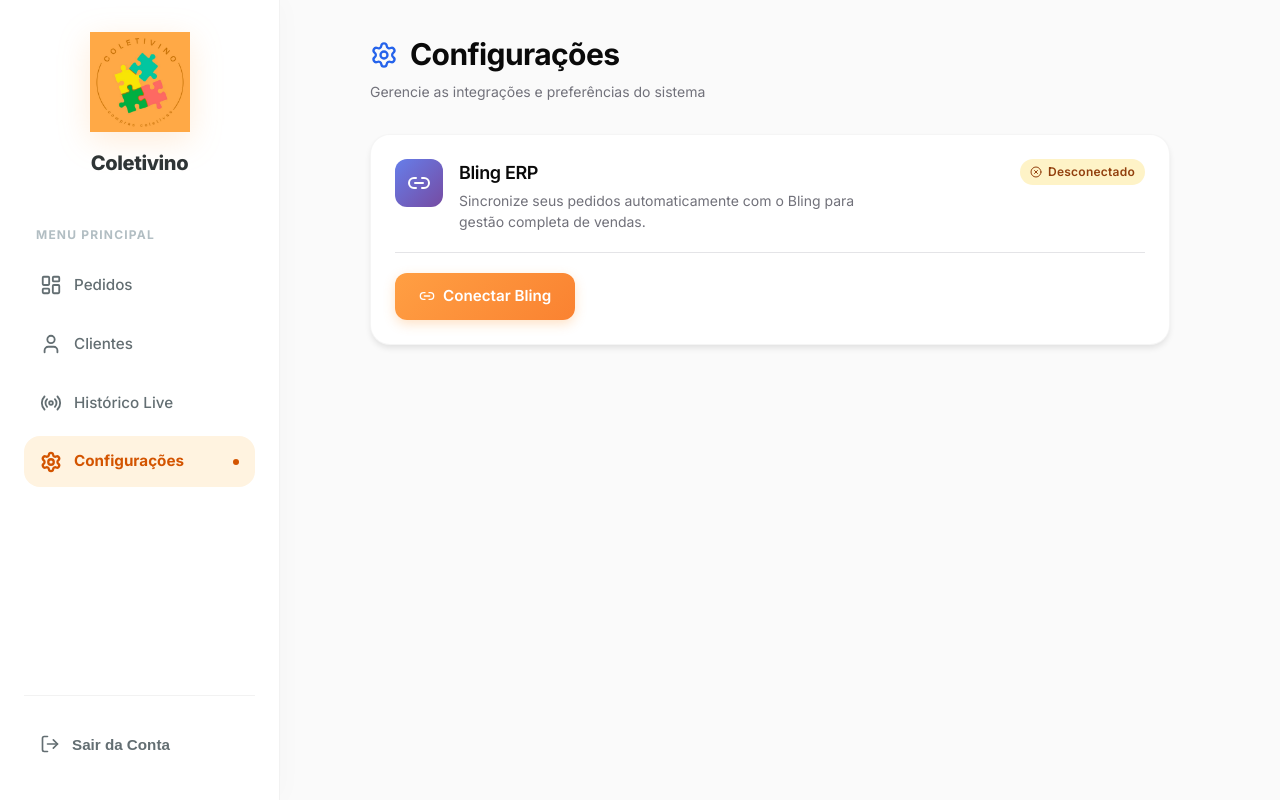
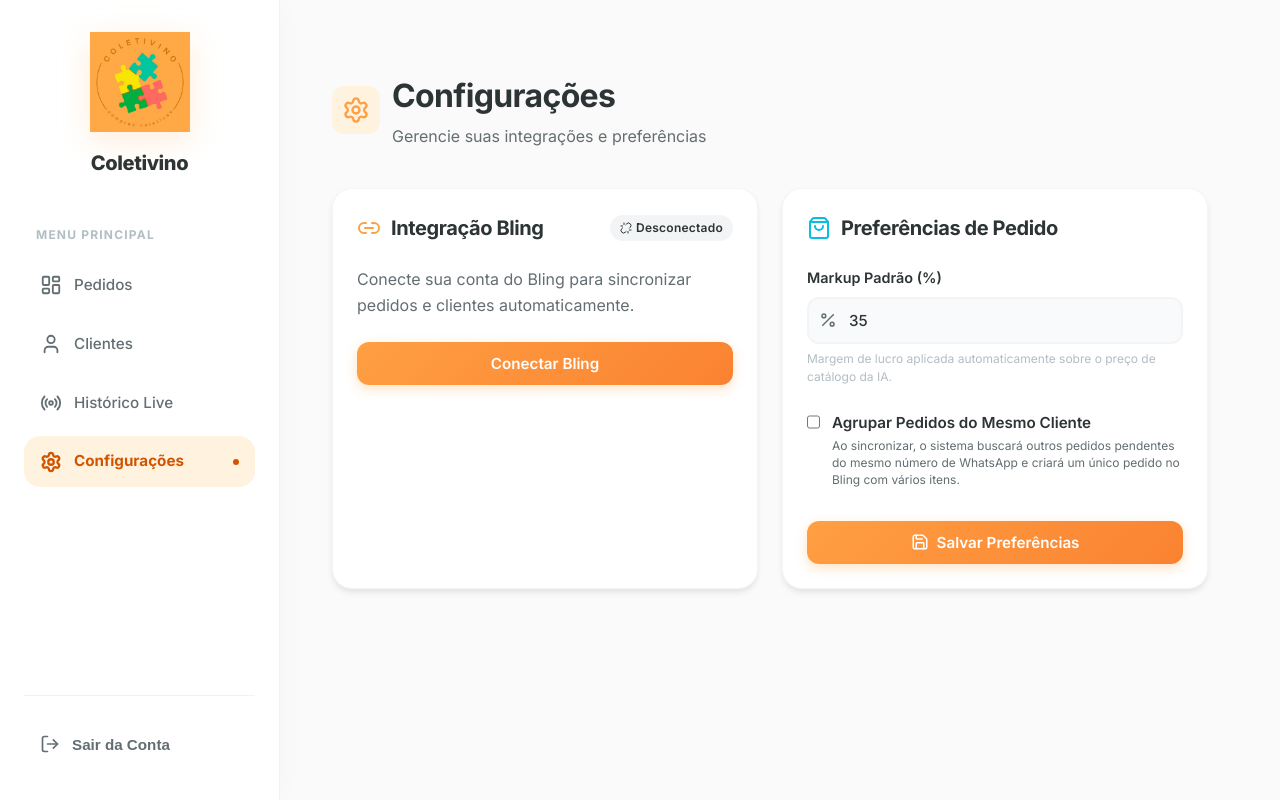
Before and after one commit to gsPatrick/api-integromet, a Next.js app in the folder frontend-dashboard/: page /configuracoes in a window 1280 px wide. Built offline with nearby package versions, Linux system fonts and the light colour scheme; no server answers.

Commit message:
fix: force update settings page with new features

```diff
--- a/frontend-dashboard/src/app/configuracoes/page.js
+++ b/frontend-dashboard/src/app/configuracoes/page.js
@@ -1,147 +1,175 @@
 'use client';
 
 import { useState, useEffect } from 'react';
+import { Settings, CheckCircle, XCircle, Link2, Unlink, Loader2, Save, ShoppingBag, Percent } from 'lucide-react';
 import api from '../../services/api';
-import { Settings, Link2, Unlink, CheckCircle, XCircle, Loader2 } from 'lucide-react';
 
-export default function SettingsPage() {
-    const [blingConnected, setBlingConnected] = useState(false);
+export default function ConfigPage() {
+    const [status, setStatus] = useState({ connected: false, message: 'Verificando...' });
+    const [settings, setSettings] = useState({
+        markup_percentage: 35,
+        group_orders: false
+    });
     const [loading, setLoading] = useState(true);
+    const [saving, setSaving] = useState(false);
 
     useEffect(() => {
         checkStatus();
+        fetchSettings();
     }, []);
 
     const checkStatus = async () => {
+        // Mock check (replace with real one if available)
+        setStatus({ connected: false, message: 'Não verificado' });
+    };
+
+    const fetchSettings = async () => {
         try {
-            const response = await api.get('/integrations/status');
-            setBlingConnected(response.data.blingConnected);
+            const res = await api.get('/settings');
+            // Ensure values are correct types
+            setSettings({
+                markup_percentage: Number(res.data.markup_percentage || 35),
+                group_orders: res.data.group_orders === true || res.data.group_orders === 'true'
+            });
         } catch (error) {
-            console.error('Failed to check status:', error);
+            console.error('Failed to fetch settings', error);
         } finally {
             setLoading(false);
         }
     };
 
-    const handleDisconnect = async () => {
-        if (!confirm('Tem certeza que deseja desconectar do Bling?')) return;
+    const handleSaveSettings = async () => {
+        setSaving(true);
         try {
-            setLoading(true);
-            await api.delete('/auth/bling/disconnect');
-            setBlingConnected(false);
+            await api.put('/settings', settings);
+            alert('Configurações salvas!');
         } catch (error) {
-            alert('Erro ao desconectar.');
+            alert('Erro ao salvar.');
         } finally {
-            setLoading(false);
+            setSaving(false);
         }
     };
 
-    const getBlingAuthUrl = () => {
-        return `${api.defaults.baseURL}/auth/bling/start`;
+    const connectBling = () => {
+        const clientId = '681206d1945f8f81504505527a00a29447280387';
+        const redirectUri = 'https://n8n-apintegromat.r954jc.easypanel.host/setup/bling';
+        const state = '123';
+        window.location.href = `https://www.bling.com.br/Api/v3/oauth/authorize?response_type=code&client_id=${clientId}&state=${state}&redirect_uri=${redirectUri}`;
     };
 
     return (
-        <div style={{ maxWidth: '800px', margin: '0 auto' }}>
-            {/* Header */}
-            <div style={{ marginBottom: '32px' }}>
-                <h1 style={{
-                    fontSize: '1.875rem',
-                    fontWeight: 700,
-                    color: '#0a0a0a',
-                    marginBottom: '4px',
-                    display: 'flex',
-                    alignItems: 'center',
-                    gap: '12px'
-                }}>
-                    <Settings size={28} color="#2563eb" />
-                    Configurações
-                </h1>
-                <p style={{ color: '#71717a', fontSize: '0.875rem' }}>
-                    Gerencie as integrações e preferências do sistema
-                </p>
+        <div style={{ padding: '40px', maxWidth: '1200px', margin: '0 auto' }}>
+            <div style={{ marginBottom: '40px', display: 'flex', alignItems: 'center', gap: '12px' }}>
+                <div style={{ width: '48px', height: '48px', borderRadius: '12px', background: '#fff3e0', display: 'flex', alignItems: 'center', justifyContent: 'center' }}>
+                    <Settings size={28} color="#ff9f43" />
+                </div>
+                <div>
+                    <h1 style={{ fontSize: '2rem', marginBottom: '4px' }}>Configurações</h1>
+                    <p style={{ color: '#636e72' }}>Gerencie suas integrações e preferências</p>
+                </div>
             </div>
 
-            {/* Bling Integration Card */}
-            <div className="card" style={{ padding: '24px' }}>
-                <div style={{
-                    display: 'flex',
-                    justifyContent: 'space-between',
-                    alignItems: 'flex-start',
-                    marginBottom: '20px'
-                }}>
-                    <div style={{ display: 'flex', gap: '16px', alignItems: 'flex-start' }}>
-                        {/* Logo */}
-                        <div style={{
-                            width: '48px',
-                            height: '48px',
-                            background: 'linear-gradient(135deg, #667eea 0%, #764ba2 100%)',
-                            borderRadius: '12px',
-                            display: 'flex',
-                            alignItems: 'center',
-                            justifyContent: 'center'
-                        }}>
-                            <Link2 size={24} color="white" />
+            <div style={{ display: 'grid', gridTemplateColumns: 'repeat(auto-fit, minmax(300px, 1fr))', gap: '24px' }}>
+
+                {/* BLING CARD */}
+                <div className="card" style={{ padding: '24px' }}>
+                    <div style={{ display: 'flex', alignItems: 'center', justifyContent: 'space-between', marginBottom: '24px' }}>
+                        <div style={{ display: 'flex', alignItems: 'center', gap: '10px' }}>
+                            <Link2 size={24} color="#ff9f43" />
+                            <h2 style={{ fontSize: '1.25rem' }}>Integração Bling</h2>
                         </div>
+                        {status.connected ? (
+                            <span className="badge badge-green">
+                                <CheckCircle size={12} /> Conectado
+                            </span>
+                        ) : (
+                            <span className="badge badge-gray">
+                                <Unlink size={12} /> Desconectado
+                            </span>
+                        )}
+                    </div>
 
-                        <div>
-                            <h2 style={{ fontSize: '1.125rem', fontWeight: 600, color: '#0a0a0a', marginBottom: '4px' }}>
-                                Bling ERP
-                            </h2>
-                            <p style={{ color: '#71717a', fontSize: '0.875rem', maxWidth: '400px' }}>
-                                Sincronize seus pedidos automaticamente com o Bling para gestão completa de vendas.
-                            </p>
+                    <p style={{ color: '#636e72', marginBottom: '24px', lineHeight: 1.6 }}>
+                        Conecte sua conta do Bling para sincronizar pedidos e clientes automaticamente.
+                    </p>
+
+                    <button
+                        onClick={connectBling}
+                        className="btn btn-primary"
+                        style={{ width: '100%' }}
+                    >
+                        {loading ? <Loader2 className="animate-spin" /> : 'Conectar Bling'}
+                    </button>
+                </div>
+
+                {/* SYSTEM PREFERENCES (NEW) */}
+                <div className="card" style={{ padding: '24px' }}>
+                    <div style={{ display: 'flex', alignItems: 'center', justifyContent: 'space-between', marginBottom: '24px' }}>
+                        <div style={{ display: 'flex', alignItems: 'center', gap: '10px' }}>
+                            <ShoppingBag size={24} color="#0abde3" />
+                            <h2 style={{ fontSize: '1.25rem' }}>Preferências de Pedido</h2>
                         </div>
                     </div>
 
-                    {/* Status Badge */}
-                    {!loading && (
-                        <span
-                            className={blingConnected ? 'badge badge-green' : 'badge badge-yellow'}
-                            style={{ display: 'inline-flex', alignItems: 'center', gap: '6px' }}
+                    <div style={{ display: 'flex', flexDirection: 'column', gap: '24px' }}>
+
+                        {/* Markup Input */}
+                        <div>
+                            <label style={{ display: 'block', fontSize: '0.9rem', fontWeight: 600, marginBottom: '8px', color: '#2d3436' }}>
+                                Markup Padrão (%)
+                            </label>
+                            <div style={{ position: 'relative' }}>
+                                <Percent size={18} style={{ position: 'absolute', left: '12px', top: '50%', transform: 'translateY(-50%)', color: '#636e72' }} />
+                                <input
+                                    type="number"
+                                    className="input"
+                                    style={{ paddingLeft: '40px' }}
+                                    value={settings.markup_percentage}
+                                    onChange={(e) => setSettings({ ...settings, markup_percentage: e.target.value })}
+                                    placeholder="35"
+                                />
+                            </div>
+                            <p style={{ fontSize: '0.75rem', color: '#b2bec3', marginTop: '6px' }}>
+                                Margem de lucro aplicada automaticamente sobre o preço de catálogo da IA.
+                            </p>
+                        </div>
+
+                        {/* Group Orders Toggle */}
+                        <div style={{ display: 'flex', alignItems: 'flex-start', gap: '12px' }}>
+                            <input
+                                type="checkbox"
+                                id="groupOrders"
+                                checked={settings.group_orders}
+                                onChange={(e) => setSettings({ ...settings, group_orders: e.target.checked })}
+                                style={{ width: '20px', height: '20px', marginTop: '2px', accentColor: '#ff9f43', cursor: 'pointer' }}
+                            />
+                            <div>
+                                <label htmlFor="groupOrders" style={{ fontSize: '0.95rem', fontWeight: 600, color: '#2d3436', cursor: 'pointer' }}>
+                                    Agrupar Pedidos do Mesmo Cliente
+                                </label>
+                                <p style={{ fontSize: '0.75rem', color: '#636e72', marginTop: '4px', lineHeight: 1.4 }}>
+                                    Ao sincronizar, o sistema buscará outros pedidos pendentes do mesmo número de WhatsApp e criará um único pedido no Bling com vários itens.
+                                </p>
+                            </div>
+                        </div>
+
+                        <button
+                            onClick={handleSaveSettings}
+                            className="btn btn-primary"
+                            style={{ width: '100%', marginTop: '8px' }}
+                            disabled={saving}
                         >
-                            {blingConnected ? (
+                            {saving ? <Loader2 className="animate-spin" /> : (
                                 <>
-                                    <CheckCircle size={12} />
-                                    Conectado
-                                </>
-                            ) : (
-                                <>
-                                    <XCircle size={12} />
-                                    Desconectado
+                                    <Save size={18} />
+                                    Salvar Preferências
                                 </>
                             )}
-                        </span>
-                    )}
+                        </button>
+
+                    </div>
                 </div>
 
-                {/* Actions */}
-                <div style={{
-                    display: 'flex',
-                    gap: '12px',
-                    paddingTop: '20px',
-                    borderTop: '1px solid #e4e4e7'
-                }}>
-                    {loading ? (
-                        <div style={{ display: 'flex', alignItems: 'center', gap: '8px', color: '#71717a' }}>
-                            <Loader2 size={16} style={{ animation: 'spin 1s linear infinite' }} />
-                            Verificando...
-                        </div>
-                    ) : blingConnected ? (
-                        <button
-                            onClick={handleDisconnect}
-                            className="btn btn-secondary"
-                            style={{ color: '#ef4444' }}
-                        >
-                            <Unlink size={16} />
-                            Desconectar
-                        </button>
-                    ) : (
-                        <a href={getBlingAuthUrl()} className="btn btn-primary" style={{ textDecoration: 'none' }}>
-                            <Link2 size={16} />
-                            Conectar Bling
-                        </a>
-                    )}
-                </div>
             </div>
         </div>
     );
```
